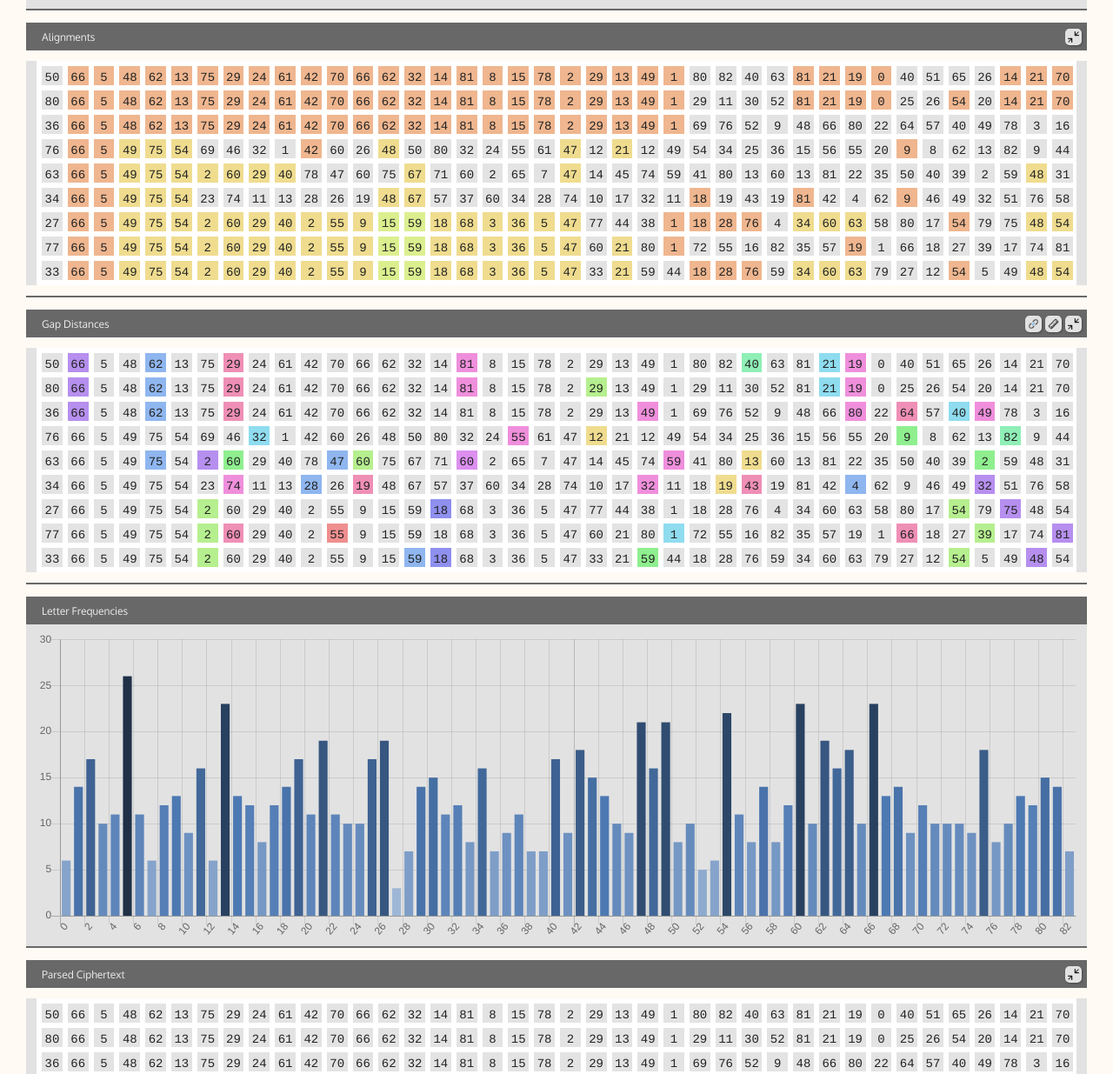
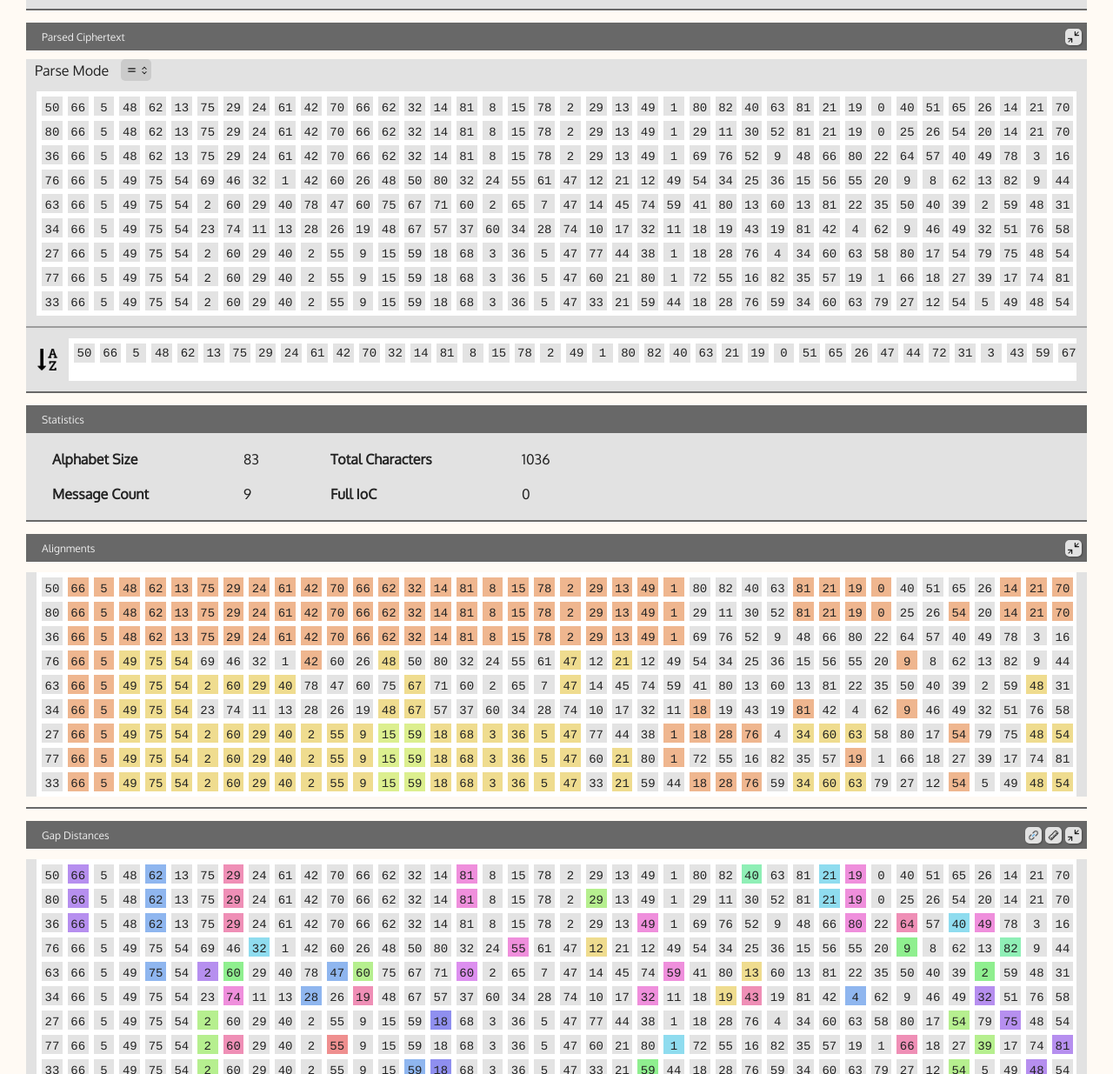
Before and after one commit to tomster12/web-analysis, a plain HTML site: page index.html in a window 1280 px wide. Shown: the part 562-1797 px from the top of the page at 87% size. Drawn offline with nearby package versions, Linux system fonts and the light colour scheme.

Commit message:
Added in parsing

```diff
--- a/index.css
+++ b/index.css
@@ -120,6 +120,7 @@ hr {
 
 .widget-dropdown-icon-current {
     height: 1.9rem;
+    padding: 0.3rem;
     padding-right: 0.3rem;
 }
 
@@ -132,6 +133,8 @@ hr {
     left: 0px;
     top: 100%;
     display: flex;
+    align-items: center;
+    justify-content: center;
     flex-direction: column;
     background-color: #eeeeee;
     border: 1px solid #686868;
@@ -141,6 +144,7 @@ hr {
 }
 
 .widget-dropdown-options div {
+    flex-grow: 1;
     padding: 0.5rem;
 }
 
@@ -209,6 +213,7 @@ hr {
     line-height: 2.2rem;
     text-align: center;
     padding: 0.2rem;
+    white-space: pre;
 }
 
 .messages.use-gaps {
@@ -220,6 +225,26 @@ hr {
 }
 
 /* -------------------- */
+
+.baseline-convert {
+    margin: 1rem;
+    display: flex;
+    align-items: center;
+}
+
+.baseline-convert p {
+    margin-right: 1.4rem;
+    font-size: 1.6rem;
+}
+
+.baseline-convert .widget-dropdown {
+    background-color: #cbcbcb;
+}
+
+.baseline-convert .widget-dropdown:hover {
+    background-color: #aeaeae;
+    cursor: pointer;
+}
 
 .baseline-alphabet-container {
     display: flex;
@@ -251,6 +276,7 @@ hr {
     height: 2.2rem;
     line-height: 2.2rem;
     text-align: center;
+    white-space: pre;
 }
 
 /* -------------------- */
--- a/index.js
+++ b/index.js
@@ -104,6 +104,38 @@ function parseMessages(text, delim = ",") {
     lines = lines.filter((line) => line != "");
     lines = lines.map((line) => line.split(delim));
     return lines;
+}
+
+// Messages: char[][]
+function convertMessages(messages, convertOption) {
+    let converted = [];
+
+    if (convertOption == "Unique") {
+        var uniqueID = 0;
+        var uniqueMap = {};
+    }
+
+    // Convert messages based on convertOption
+    for (let msg = 0; msg < messages.length; msg++) {
+        converted.push([]);
+        for (let col = 0; col < messages[msg].length; col++) {
+            const val = messages[msg][col];
+            if (convertOption == "Int") {
+                converted[msg].push(parseInt(val));
+            } else if (convertOption == "Unique") {
+                if (uniqueMap[val] == null) uniqueMap[val] = uniqueID++;
+                converted[msg].push(uniqueMap[val]);
+            } else if (convertOption == "ToAscii") {
+                converted[msg].push(String.fromCharCode(parseInt(val) + 32));
+            } else if (convertOption == "FromAscii") {
+                converted[msg].push(val.charCodeAt(0) - 32);
+            } else {
+                converted[msg].push(val);
+            }
+        }
+    }
+
+    return converted;
 }
 
 // Alphabet: Set<char>
@@ -517,6 +549,9 @@ class InputWidget {
 class BaselineWidget {
     static HTML = `
         <div class="baseline-container">
+            <div class="baseline-convert">
+                <p>Parse Mode</p>
+            </div>
             <div class="baseline-parsed"></div>
             <hr>
             <div class="baseline-alphabet-container">
@@ -527,13 +562,28 @@ class BaselineWidget {
     `;
 
     constructor(parent, inputEvent) {
+        this.convertOption = "None";
+
         // Setup container and put input inside
         this.container = new WidgetContainer(parent, "Parsed Ciphertext");
+        this.element = createElement(BaselineWidget.HTML);
+        this.elementConvert = this.element.querySelector(".baseline-convert");
+        this.elementConvertDropdown = new Dropdown(
+            {
+                None: "assets/icon-identity.png",
+                Int: "assets/icon-123.png",
+                Unique: "assets/icon-abacus.png",
+                ToAscii: "assets/icon-to-ascii.png",
+                FromAscii: "assets/icon-from-ascii.png",
+            },
+            "None",
+            (convertOption) => this.setConvertMode(convertOption)
+        );
+        this.elementConvert.appendChild(this.elementConvertDropdown.element);
         this.messagesContent = new MessagesContent();
-        this.element = createElement(BaselineWidget.HTML);
         this.elementParsed = this.element.querySelector(".baseline-parsed");
+        this.elementParsed.appendChild(this.messagesContent.element);
         this.elementAlphabet = this.element.querySelector(".baseline-alphabet");
-        this.elementParsed.appendChild(this.messagesContent.element);
         this.container.addContent(this.element);
 
         // Setup toggle gaps button
@@ -557,8 +607,20 @@ class BaselineWidget {
         });
     }
 
+    setConvertMode(convertOption) {
+        this.convertOption = convertOption;
+        if (this.inputMessages != null) {
+            this.processMessages();
+            this.messagesContent.setMessages(this.outputMessages);
+        }
+    }
+
     processMessages() {
-        this.outputMessages = this.inputMessages;
+        // Convert input to output messages
+        this.outputMessages = convertMessages(
+            this.inputMessages,
+            this.convertOption
+        );
 
         // Parse alphabet and add spans to element
         this.alphabet = parseAlphabet(this.outputMessages);
@@ -882,23 +944,26 @@ class VisDeltasWidget {
     // Initialize user input
     const userInput = new InputWidget(ELEMENT_MAIN, "Input Ciphertext");
 
-    // Create a shared section visualisation listening on the user input
-    const visShared = new VisAlignmentWidget(
-        ELEMENT_MAIN,
-        userInput.outputEvent
-    );
-
-    // Create a gap distance visualisation listening on the user input
-    const visGaps = new VisGapsWidget(ELEMENT_MAIN, userInput.outputEvent);
-
-    // Create a frequency visualisation listening on the user input
-    const visFreq = new VisFrequencyWidget(ELEMENT_MAIN, userInput.outputEvent);
-
     // Create a baseline visualisation listening on the user input
     const visBaseline = new BaselineWidget(ELEMENT_MAIN, userInput.outputEvent);
 
     // Create a stats widget listening on the user input
     const statsWidget = new StatsWidget(ELEMENT_MAIN, visBaseline.outputEvent);
+
+    // Create a shared section visualisation listening on the user input
+    const visShared = new VisAlignmentWidget(
+        ELEMENT_MAIN,
+        visBaseline.outputEvent
+    );
+
+    // Create a gap distance visualisation listening on the user input
+    const visGaps = new VisGapsWidget(ELEMENT_MAIN, visBaseline.outputEvent);
+
+    // Create a frequency visualisation listening on the user input
+    const visFreq = new VisFrequencyWidget(
+        ELEMENT_MAIN,
+        visBaseline.outputEvent
+    );
 
     // Create a delta visualisation listening on the user input
     const visDeltas = new VisDeltasWidget(
```
Also changed, not shown: assets/icon-123.png (added), assets/icon-abacus.png (added), assets/icon-from-ascii.png (added), assets/icon-identity.png (added), assets/icon-to-ascii.png (added).
